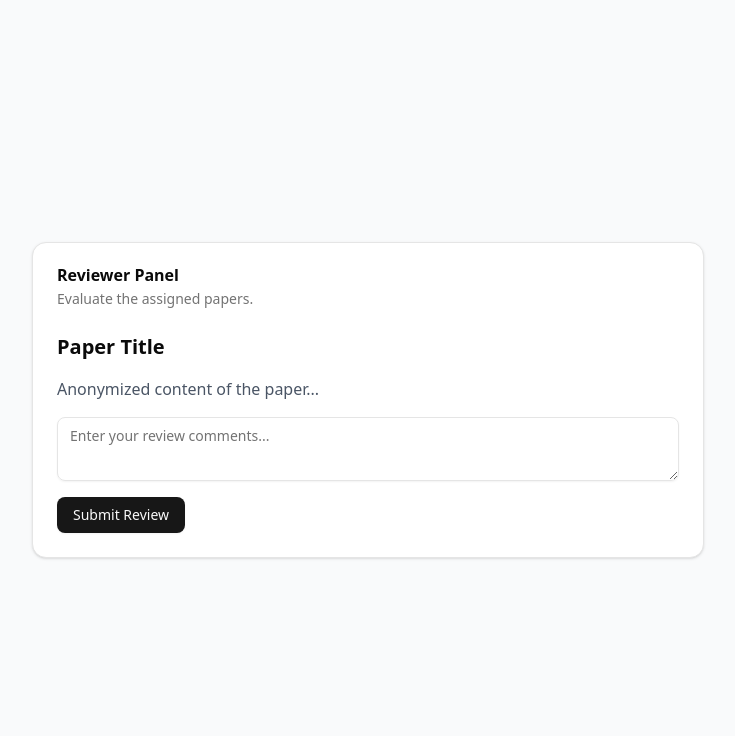
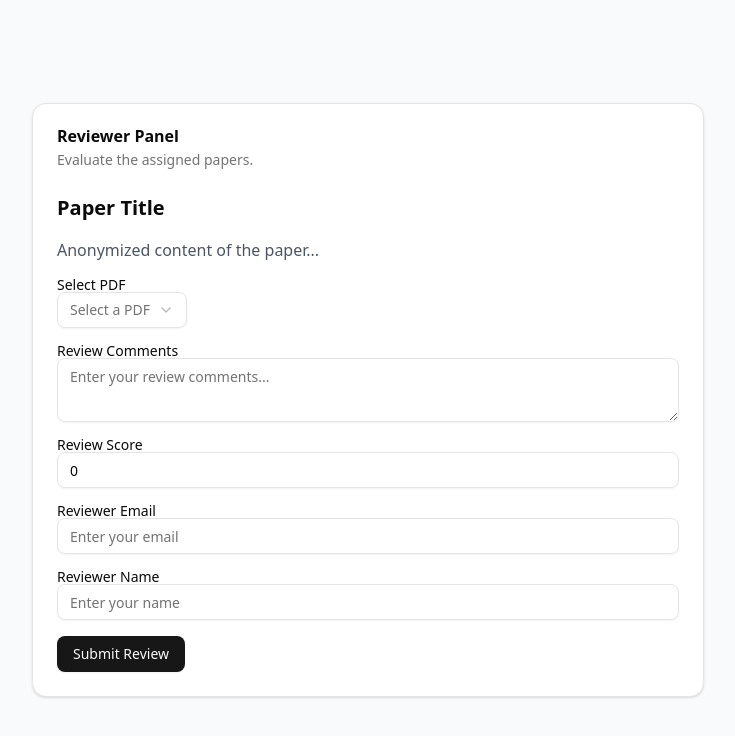
Before and after one commit to Ahmadalhomsi/secure_document_anonymization_ts, a Next.js app: page /reviewer in a window 1280 px wide. Shown: the top 736 px of the page, without its empty margins (272-1007 px from the left). Built offline with nearby package versions, Linux system fonts and the light colour scheme.

Commit message:
Configure reviewer page

```diff
--- a/app/reviewer/page.tsx
+++ b/app/reviewer/page.tsx
@@ -1,9 +1,78 @@
-// app/reviewer/page.tsx
+"use client"
+
+import { useState, useEffect } from "react";
 import { Card, CardHeader, CardTitle, CardDescription, CardContent } from "@/components/ui/card";
 import { Button } from "@/components/ui/button";
 import { Textarea } from "@/components/ui/textarea";
+import { Input } from "@/components/ui/input";
+import { Label } from "@/components/ui/label";
+import { Select, SelectContent, SelectItem, SelectTrigger, SelectValue } from "@/components/ui/select";
 
 export default function ReviewerPage() {
+  const [availableFiles, setAvailableFiles] = useState<string[]>([]);
+  const [selectedPdf, setSelectedPdf] = useState("");
+  const [reviewText, setReviewText] = useState("");
+  const [reviewScore, setReviewScore] = useState(0);
+  const [reviewerEmail, setReviewerEmail] = useState("");
+  const [reviewerName, setReviewerName] = useState("");
+  const [loadingFiles, setLoadingFiles] = useState(true);
+  const [error, setError] = useState<string | null>(null);
+
+  // Fetch available PDFs when the component mounts
+  useEffect(() => {
+    const fetchAvailableFiles = async () => {
+      try {
+        const response = await fetch("/api/list-processed");
+        if (!response.ok) {
+          throw new Error("Failed to fetch PDF list");
+        }
+        const data = await response.json();
+        setAvailableFiles(data.files || []);
+      } catch (err) {
+        setError(err instanceof Error ? err.message : "Failed to load PDF files");
+      } finally {
+        setLoadingFiles(false);
+      }
+    };
+
+    fetchAvailableFiles();
+  }, []);
+
+  const handleSubmit = async () => {
+    if (!selectedPdf) {
+      alert("Please select a PDF file.");
+      return;
+    }
+
+    const reviewData = {
+      pdf_filename: selectedPdf,
+      review_text: reviewText,
+      review_score: reviewScore,
+      review_date: new Date().toISOString(), // Automatically set the current date
+      reviewer_email: reviewerEmail,
+      reviewer_name: reviewerName,
+    };
+
+    try {
+      const response = await fetch("/api/py/review", {
+        method: "POST",
+        headers: {
+          "Content-Type": "application/json",
+        },
+        body: JSON.stringify(reviewData),
+      });
+
+      if (response.ok) {
+        alert("Review submitted successfully!");
+      } else {
+        alert("Failed to submit review.");
+      }
+    } catch (error) {
+      console.error("Error submitting review:", error);
+      alert("An error occurred while submitting the review.");
+    }
+  };
+
   return (
     <div className="flex items-center justify-center min-h-screen bg-gray-50 p-4">
       <Card className="w-full max-w-2xl">
@@ -15,8 +84,79 @@ export default function ReviewerPage() {
           <div className="space-y-4">
             <h2 className="text-xl font-semibold">Paper Title</h2>
             <p className="text-gray-600">Anonymized content of the paper...</p>
-            <Textarea placeholder="Enter your review comments..." />
-            <Button>Submit Review</Button>
+
+            {/* PDF Selection */}
+            <div>
+              <Label htmlFor="pdf-selection">Select PDF</Label>
+              {loadingFiles ? (
+                <p>Loading PDFs...</p>
+              ) : error ? (
+                <p className="text-red-500">{error}</p>
+              ) : (
+                <Select value={selectedPdf} onValueChange={setSelectedPdf}>
+                  <SelectTrigger id="pdf-selection">
+                    <SelectValue placeholder="Select a PDF" />
+                  </SelectTrigger>
+                  <SelectContent>
+                    {availableFiles.map((file) => (
+                      <SelectItem key={file} value={file}>
+                        {file}
+                      </SelectItem>
+                    ))}
+                  </SelectContent>
+                </Select>
+              )}
+            </div>
+
+            {/* Review Text */}
+            <div>
+              <Label htmlFor="review-text">Review Comments</Label>
+              <Textarea
+                id="review-text"
+                placeholder="Enter your review comments..."
+                value={reviewText}
+                onChange={(e) => setReviewText(e.target.value)}
+              />
+            </div>
+
+            {/* Review Score */}
+            <div>
+              <Label htmlFor="review-score">Review Score</Label>
+              <Input
+                id="review-score"
+                type="number"
+                step="0.1"
+                placeholder="Enter review score (e.g., 4.5)"
+                value={reviewScore}
+                onChange={(e) => setReviewScore(parseFloat(e.target.value))}
+              />
+            </div>
+
+            {/* Reviewer Email */}
+            <div>
+              <Label htmlFor="reviewer-email">Reviewer Email</Label>
+              <Input
+                id="reviewer-email"
+                type="email"
+                placeholder="Enter your email"
+                value={reviewerEmail}
+                onChange={(e) => setReviewerEmail(e.target.value)}
+              />
+            </div>
+
+            {/* Reviewer Name */}
+            <div>
+              <Label htmlFor="reviewer-name">Reviewer Name</Label>
+              <Input
+                id="reviewer-name"
+                placeholder="Enter your name"
+                value={reviewerName}
+                onChange={(e) => setReviewerName(e.target.value)}
+              />
+            </div>
+
+            {/* Submit Button */}
+            <Button onClick={handleSubmit}>Submit Review</Button>
           </div>
         </CardContent>
       </Card>
```
Also changed, not shown: 1 other file (tests, documents, lock files or other folders).
